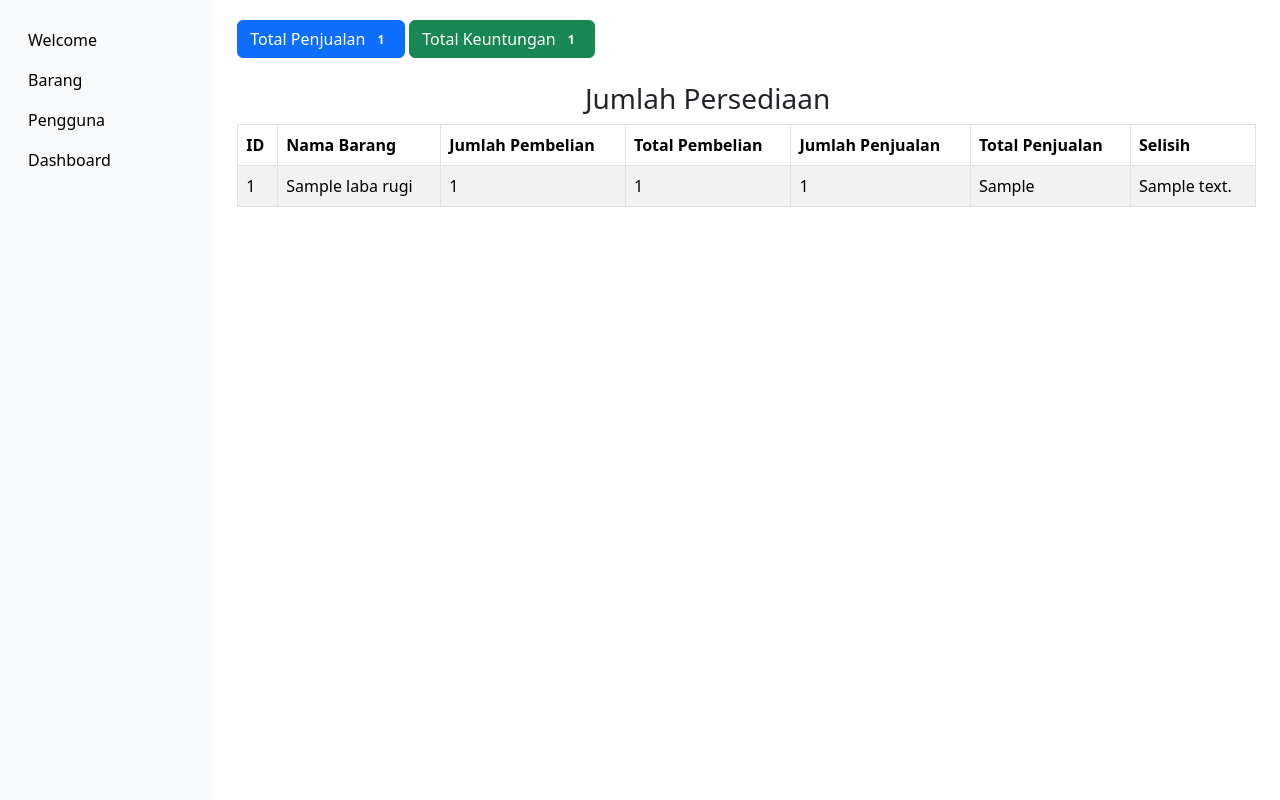
After one commit to FuadFikri/php-crud-mvc, a PHP site: template views/dashboard/index.php in a window 1280 px wide. The commit adds this page. Run offline with PHP 8.4, Linux system fonts and the light colour scheme; the template is opened without the code that fills it: most values are stand-ins (such as "Sample title", 1, 10 or a date in 2020).

Commit message:
add dashboard

```diff
--- a/controllers/BarangController.php
+++ b/controllers/BarangController.php
@@ -24,7 +24,6 @@ class BarangController {
 
         $this->barang->id_barang = $id;
         $barang = $this->barang->findById();
-
         include_once 'views/barang/edit.php';
     }
 
--- a/views/barang/edit.php
+++ b/views/barang/edit.php
@@ -16,21 +16,21 @@
 
     <div class="mb-3">
         <label for="nama_barang" class="form-label">Nama Barang</label>
-        <input type="text" class="form-control" id="nama_barang" name="nama_barang" required value=<?= $barang['nama_barang'] ?>>
+        <input type="text" class="form-control" id="nama_barang" name="nama_barang" required value="<?= $barang['nama_barang'] ?>">
         <div class="invalid-feedback">
             Please enter a name for the barang.
         </div>
     </div>
     <div class="mb-3">
         <label for="keterangan" class="form-label">Keterangan</label>
-        <input type="text" class="form-control" id="keterangan" name="keterangan" required value=<?= $barang['keterangan'] ?>>
+        <input type="text" class="form-control" id="keterangan" name="keterangan" required value="<?= $barang['keterangan'] ?>">
         <div class="invalid-feedback">
             Please provide a description.
         </div>
     </div>
     <div class="mb-3">
         <label for="satuan" class="form-label">Satuan</label>
-        <input type="text" class="form-control" id="satuan" name="satuan" required value=<?= $barang['satuan'] ?>>
+        <input type="text" class="form-control" id="satuan" name="satuan" required value="<?= $barang['satuan'] ?>">
         <div class="invalid-feedback">
             Please enter the unit.
         </div>
--- /dev/null
+++ b/views/dashboard/index.php
@@ -0,0 +1,60 @@
+<?php include 'views/layout/header.php'; ?>
+<?php include 'views/layout/sidebar.php'; ?>
+
+<main class="col-md-10 ms-sm-auto col-lg-10 px-md-4 main-content">
+
+<button type="button" class="btn btn-primary">
+  Total Penjualan <span class="badge badge-light">  <?= $total_penjualan['total_harga_jual']?> </span>
+</button>
+
+
+
+<button type="button" class="btn btn-success">
+  Total Keuntungan <span class="badge badge-light"> <?= $keuntungan['total_keuntungan']?> </span>
+</button>
+
+<br>
+<br>
+<div class="row">
+    <div class="col-sm">
+
+    </div>
+    <div class="col-sm">
+    <h3 >Jumlah Persediaan</h3>
+    </div>
+    <div class="col-sm">
+
+    </div>
+  </div>
+
+
+  <table class="table table-bordered table-striped">
+    <thead class="thead-light">
+        <tr>
+            <th>ID</th>
+            <th>Nama Barang</th>
+            <th>Jumlah Pembelian</th>
+            <th>Total Pembelian</th>
+            <th>Jumlah Penjualan</th>
+            <th>Total Penjualan</th>
+            <th>Selisih</th>
+        </tr>
+    </thead>
+    <tbody>
+        <?php while($row = $laba_rugi->fetch(PDO::FETCH_ASSOC)): ?>
+        <tr>
+            <td><?= $row['id_barang'] ?></td>
+            <td><?= $row['nama_barang'] ?></td>
+            <td><?= $row['jumlah_pembelian'] ?></td>
+            <td><?= $row['total_pembelian'] ?></td>
+            <td><?= $row['jumlah_penjualan'] ?></td>
+            <td><?= $row['total_penjualan'] ?></td>
+            <td><?= $row['selisih'] ?></td>
+        </tr>
+        <?php endwhile; ?>
+    </tbody>
+</table>
+
+</main>
+
+<?php include 'views/layout/footer.php'; ?>
--- a/views/layout/sidebar.php
+++ b/views/layout/sidebar.php
@@ -1,6 +1,9 @@
 <!-- Sidebar -->
 <nav class="col-md-2 d-md-block sidebar">
     <ul class="nav flex-column">
+        <li class="nav-item">
+            <a class="nav-link " href="index.php?controller=main&action=index">Welcome</a>
+        </li>
         <li class="nav-item">
             <a class="nav-link " href="index.php?controller=barang&action=index">Barang</a>
         </li>
@@ -8,7 +11,7 @@
             <a class="nav-link" href="index.php?controller=user&action=index">Pengguna</a>
         </li>
         <li class="nav-item">
-            <a class="nav-link" href="#">Pembelian</a>
+            <a class="nav-link" href="index.php?controller=dashboard&action=index">Dashboard</a>
         </li>
     </ul>
 </nav>
```
Also changed, not shown: controllers/DashboardController.php (added, +71 -0 lines), database/create_table.sql (+100 -0 lines), views/main.php (+5 -2 lines).
